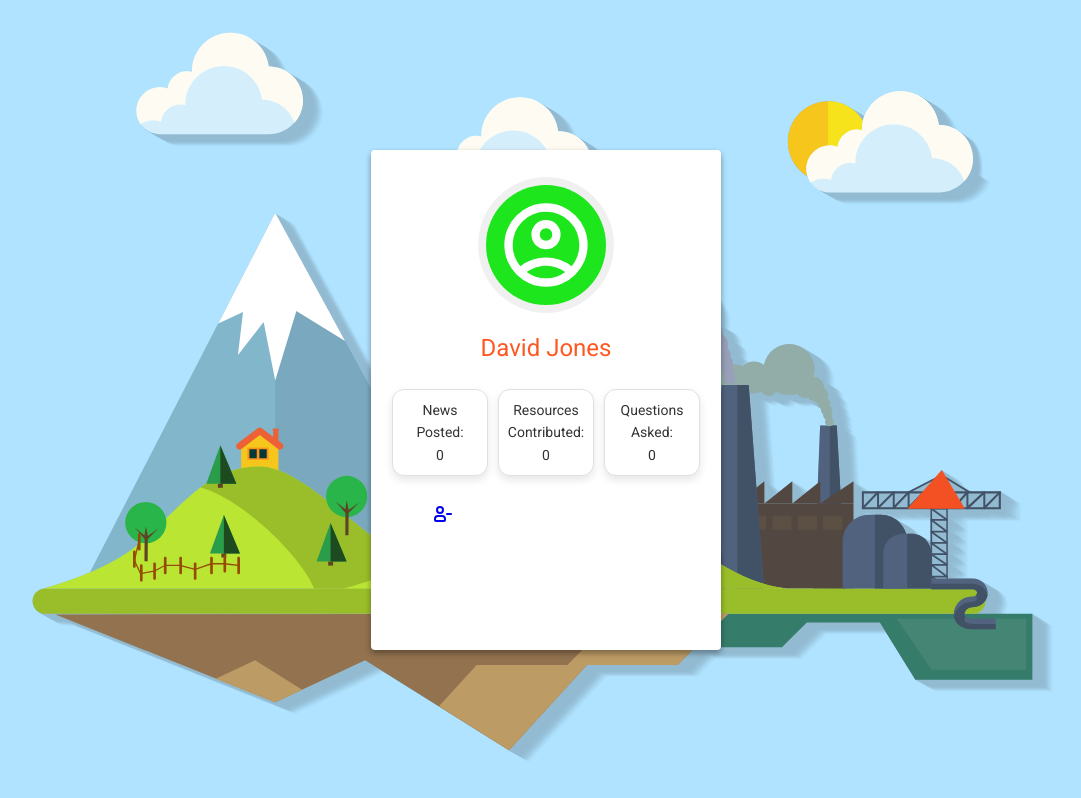
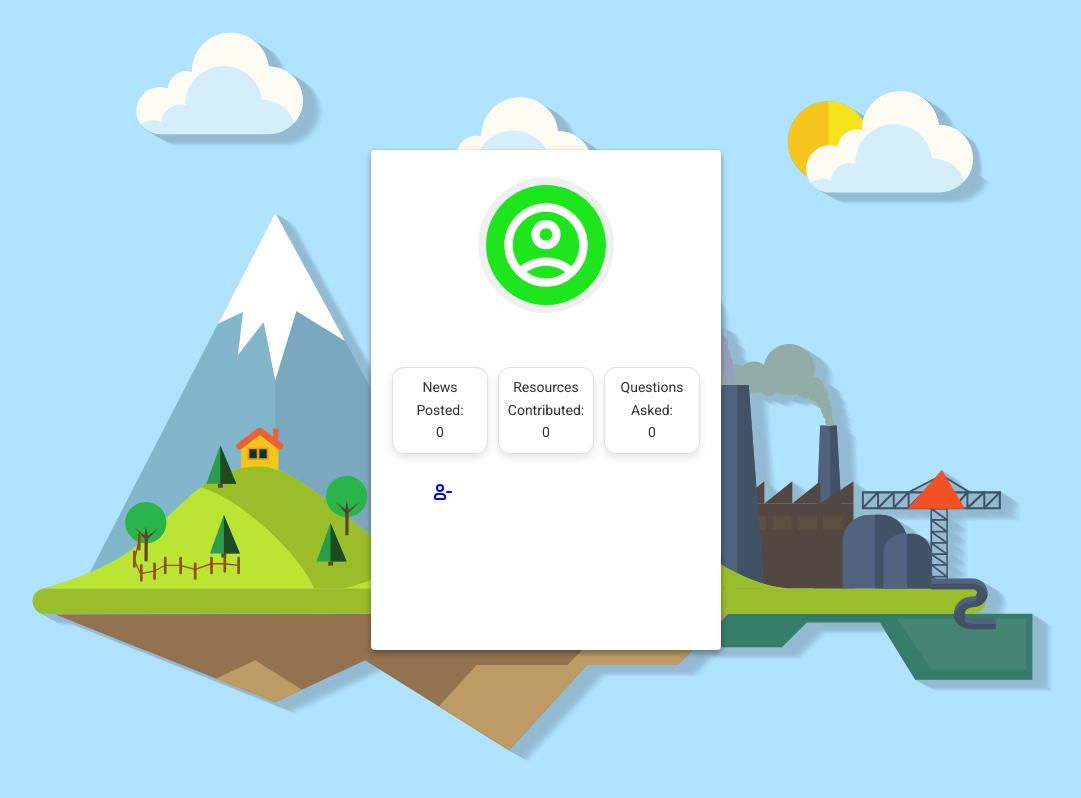
Before and after one commit to Nova-Nexus-prog/Ecolife, a plain HTML site: page profile.html in a window 1280 px wide. Shown: the whole page, without its empty margins (94-1175 px from the left). Drawn offline with Linux system fonts and the light colour scheme.

Commit message:
Update profile.html

```diff
--- a/profile.html
+++ b/profile.html
@@ -18,7 +18,7 @@
             </a>
 
             <!-- the username -->
-            <h1 id="U_name">David Jones</h1>
+            <h1 id="U_name"></h1>
 
 
 
@@ -49,5 +49,6 @@
         </ul>
 
     </aside>
+        <script src="profile.js"></script>
 </body>
 </html>
```
